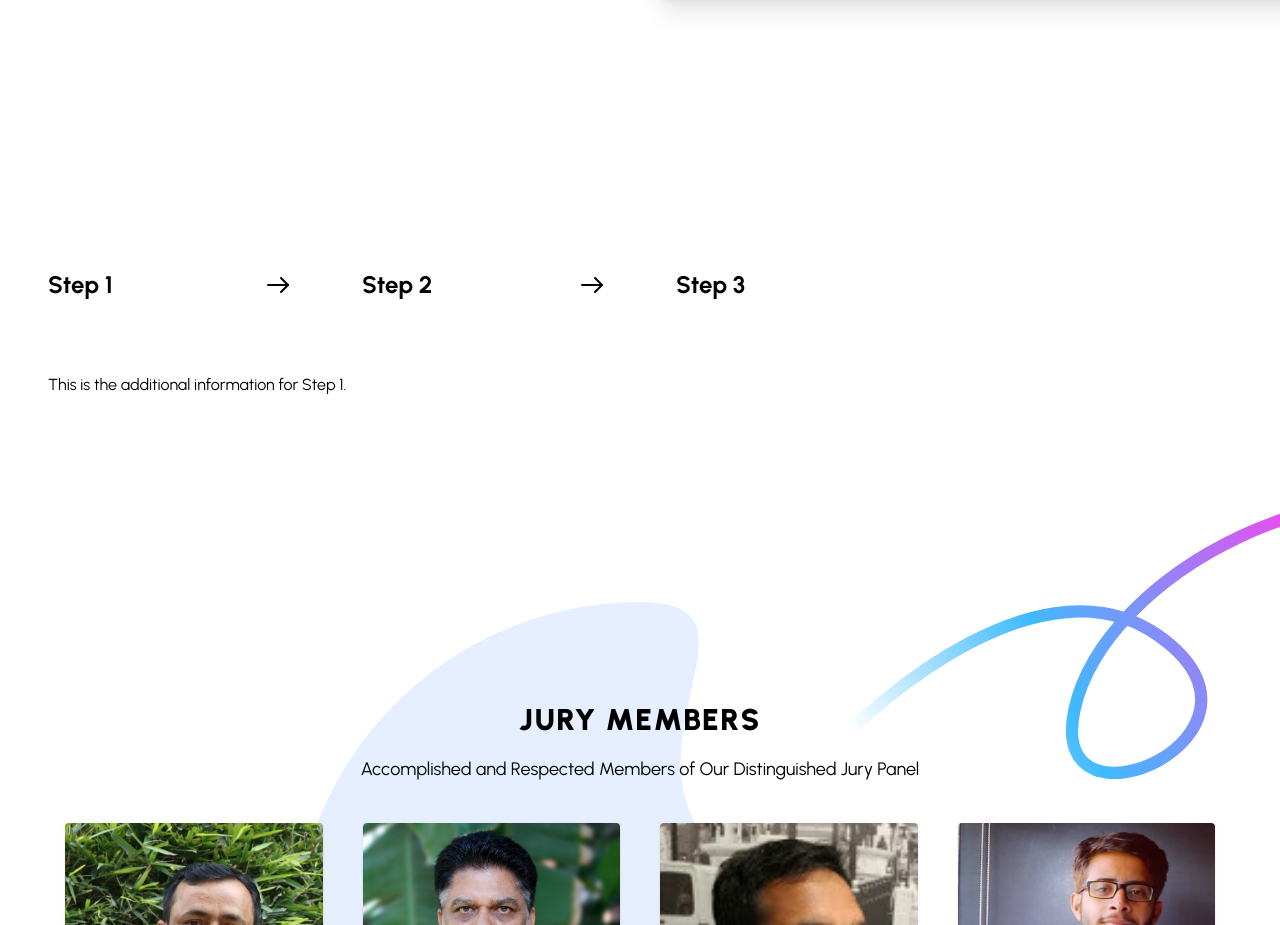
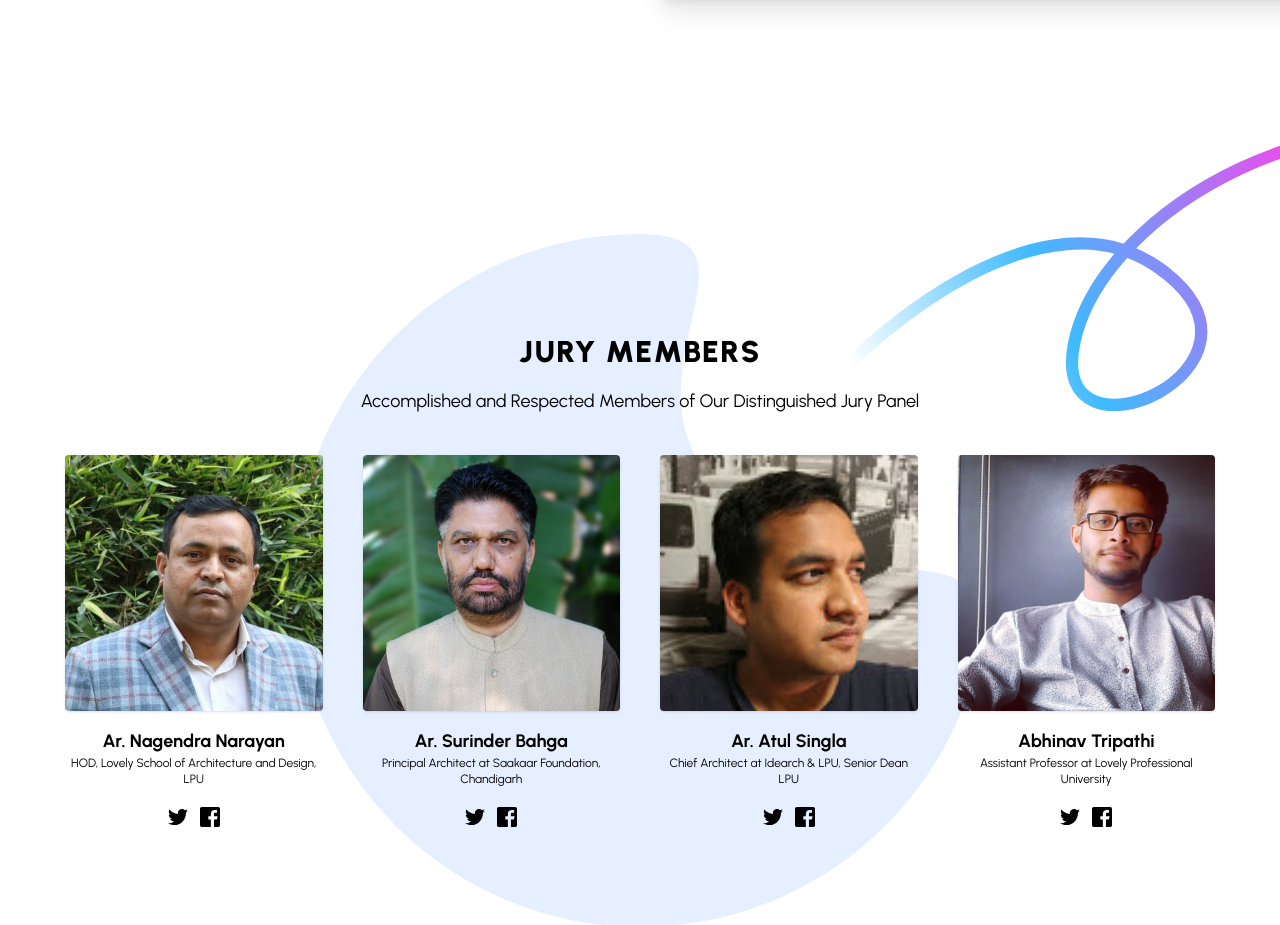
Before and after one commit to Vikrant-2301/DiscoverArch, a Next.js app: page /Competition in a window 1280 px wide. Shown: the part 2272-3197 px from the top of the page. Built offline with nearby package versions, Linux system fonts and the light colour scheme.

Commit message:
deployment fix 4

```diff
--- a/app/Competition/page.tsx
+++ b/app/Competition/page.tsx
@@ -12,7 +12,7 @@ export default function page() {
       <FirstPage />
       <Brief />
       <Content />
-      <Steps />
+      {/* <Steps /> */}
       <Jury />
       <FAQ />
     </div>
--- a/app/components/Steps/index.tsx
+++ b/app/components/Steps/index.tsx
@@ -4,7 +4,8 @@ import React, { useState } from "react";
 const Steps = () => {
   const [selectedStep, setSelectedStep] = useState(1);
 
-  const handleStepClick = (step: any) => {
+  const handleStepClick = (step: number) => {
+    // Specify the type as number
     setSelectedStep(step);
   };
 
```
